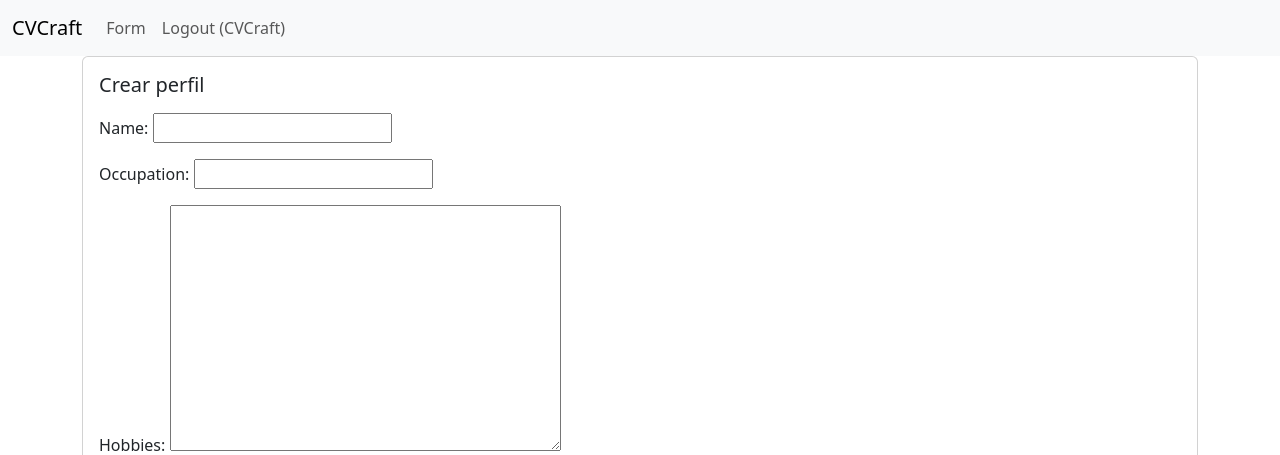
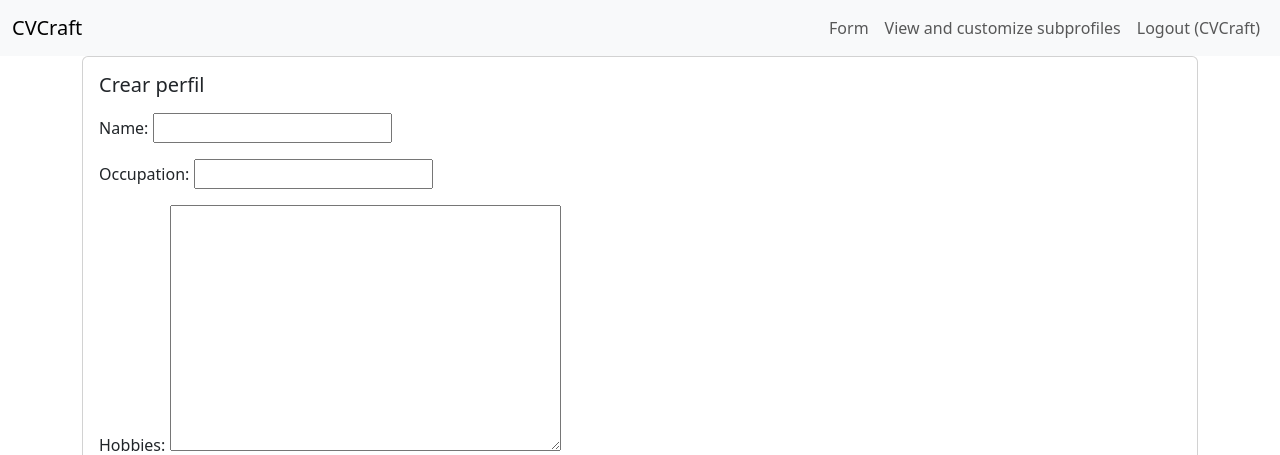
Before and after one commit to svillav4/CVCraft, a Django app: page /formulario/create-profile/ in a window 1280 px wide. Shown: the top 455 px of the page. Run offline with Django 5.2, Linux system fonts and the light colour scheme; a user stored in the database is signed in; data comes from the database, SQL or seed files in the repository; both versions use the stored data as it was after the commit; parts of the project's set-up code (start-up, migrations or seed data) failed here and were passed over.

Commit message:
improving the home page

```diff
--- a/CVCraft/CVCraft/templates/base.html
+++ b/CVCraft/CVCraft/templates/base.html
@@ -1,4 +1,4 @@
-<head></head>
+<head>
     <link href="https://cdn.jsdelivr.net/npm/bootstrap@5.3.3/dist/css/bootstrap.min.css" rel="stylesheet" integrity="sha384-QWTKZyjpPEjISv5WaRU9OFeRpok6YctnYmDr5pNlyT2bRjXh0JMhjY6hW+ALEwIH" crossorigin="anonymous">
 
 </head>
@@ -10,11 +10,14 @@
       <button class="navbar-toggler" type="button" data-bs-toggle="collapse" data-bs-target="#navbarSupportedContent" aria-controls="navbarSupportedContent" aria-expanded="false" aria-label="Toggle navigation">
         <span class="navbar-toggler-icon"></span>
       </button>
-      <div class="collapse navbar-collapse" id="navbarSupportedContent">
-        <ul class="navbar-nav me-auto mb-2 mb-lg-0">
+      <div class="collapse navbar-collapse" id="navbarNav">
+        <ul class="navbar-nav ms-auto">
           {% if user.is_authenticated %}
             <li class="nav-item">
               <a class="nav-link" href="{% url 'create_profile' %}">Form</a>
+            </li>
+            <li class="nav-item">
+              <a class="nav-link" href="#">View and customize subprofiles</a>
             </li>
             <li><a href="{% url 'logoutaccount' %}" class="nav-link">Logout ({{ user.username }})</a></li>
           {% else %}
```
Also changed, not shown: CVCraft/db.sqlite3.
